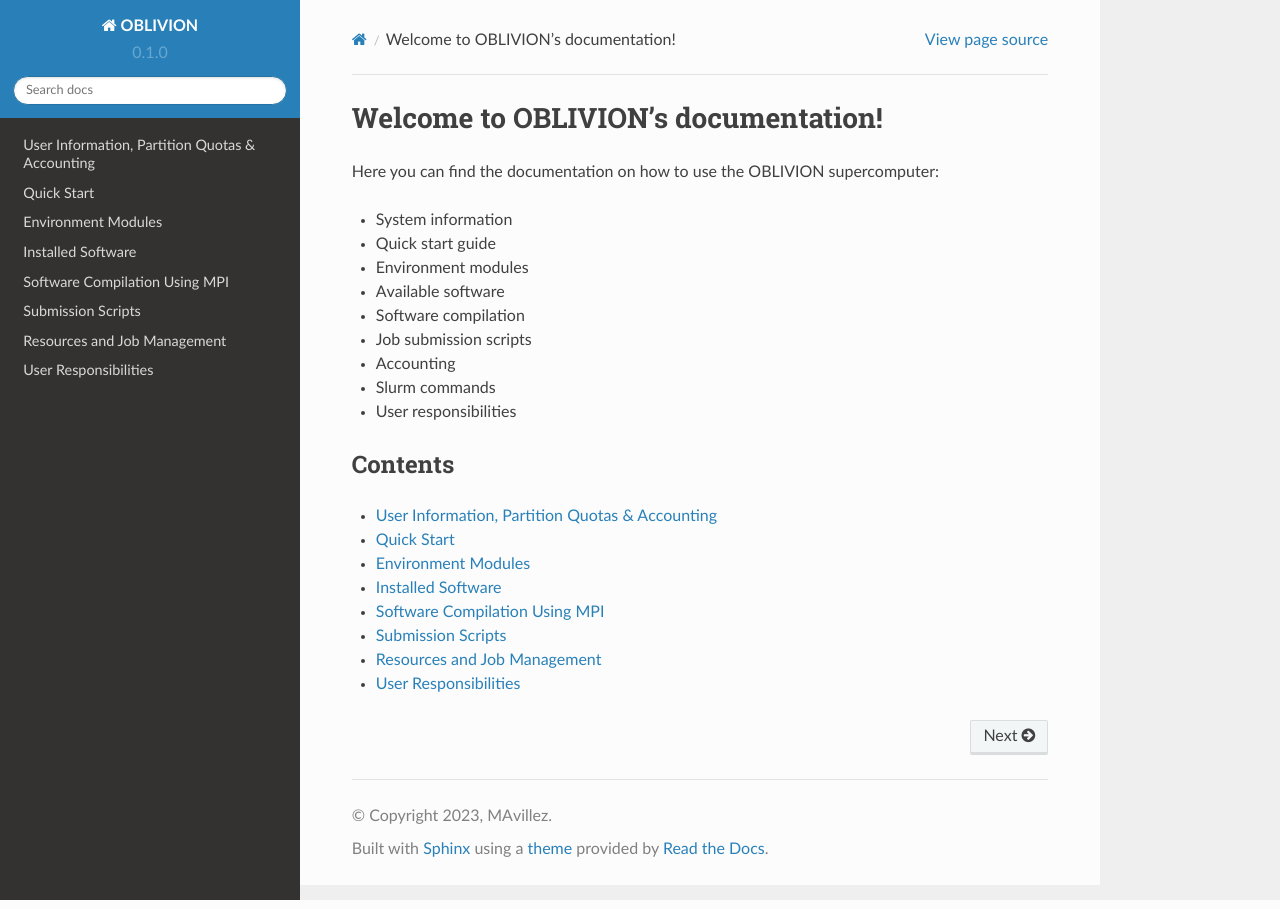
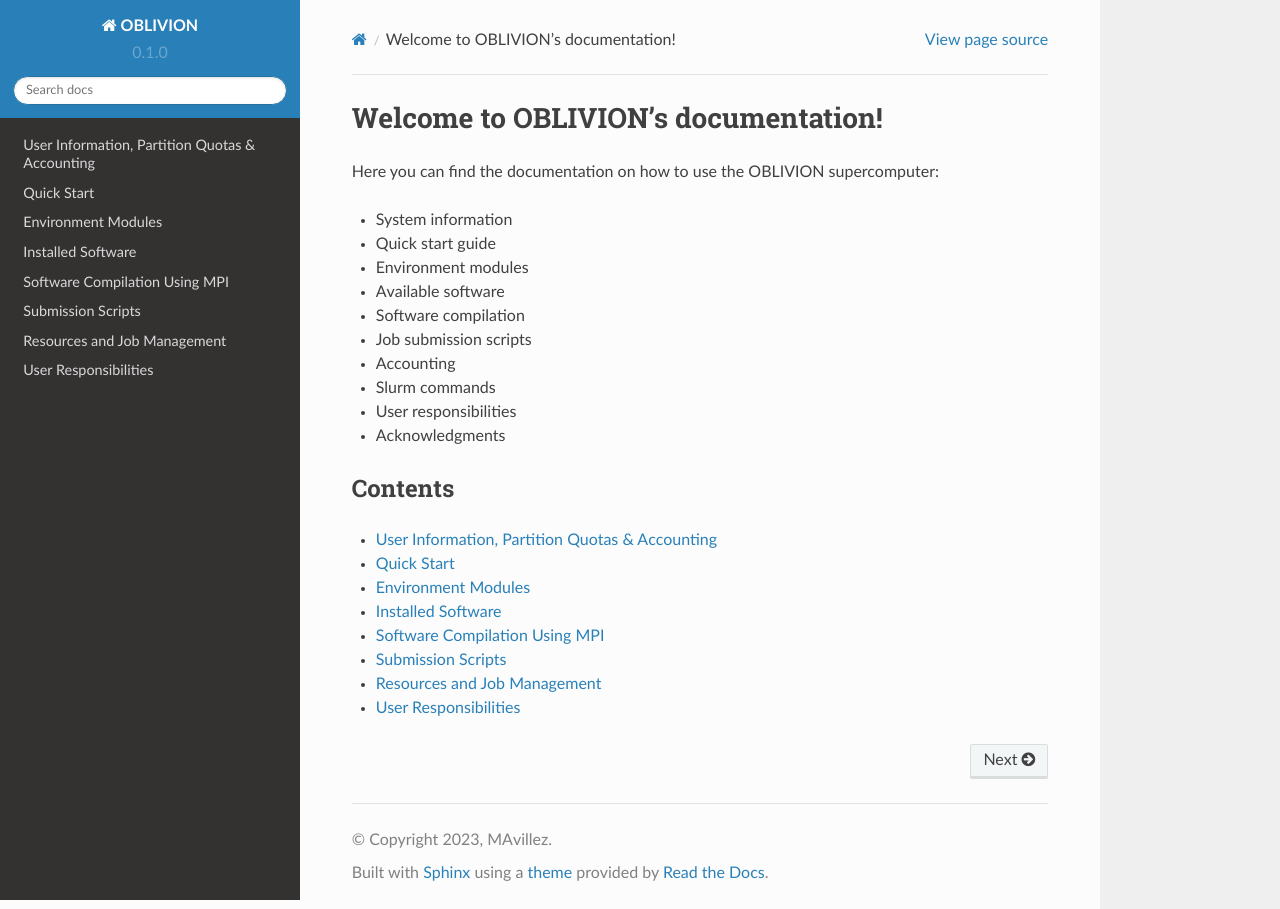
Before and after one commit to mavillez/Oblivion, a Sphinx documentation site: the page built from docs/source/index.rst, in a window 1280 px wide. Built offline with Sphinx 7.4.7 and the Read the Docs theme 2.0.0, drawn with Linux system fonts in a browser that asks for light colours; pages that are not in the unit, such as notebooks, are missing from menus.

Commit message:
Update index.rst

```diff
--- a/docs/source/index.rst
+++ b/docs/source/index.rst
@@ -12,6 +12,7 @@
 - Accounting
 - Slurm commands
 - User responsibilities
+- Acknowledgments
 
 
 Contents
```
